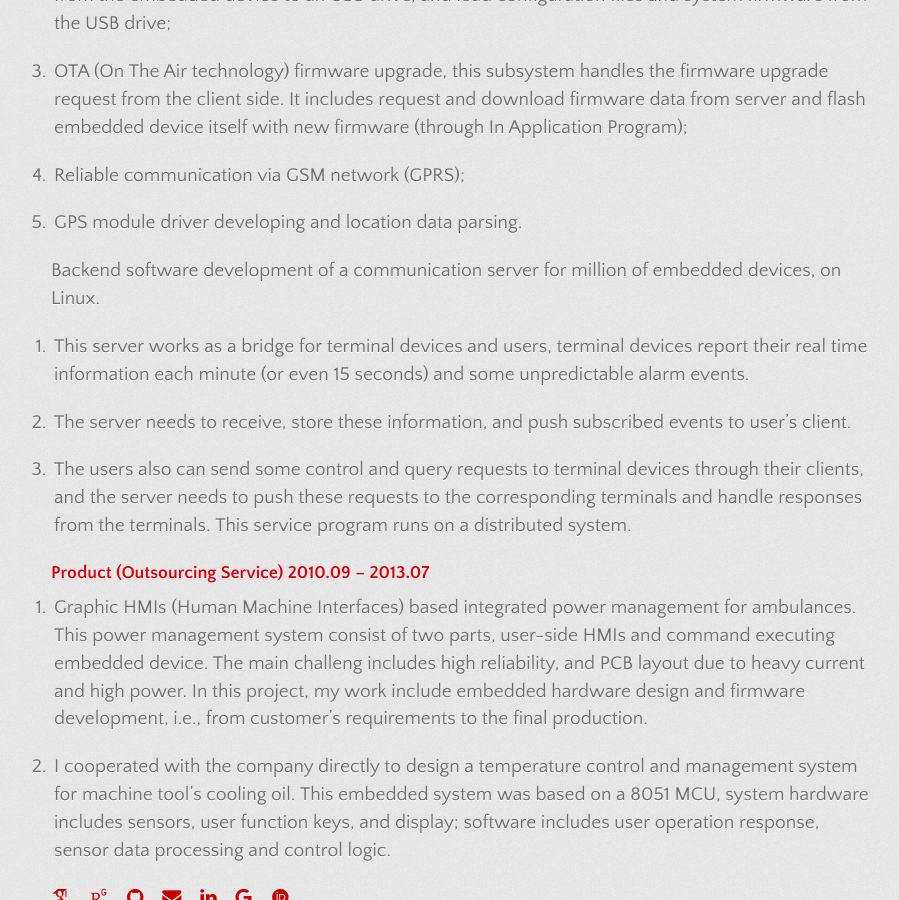
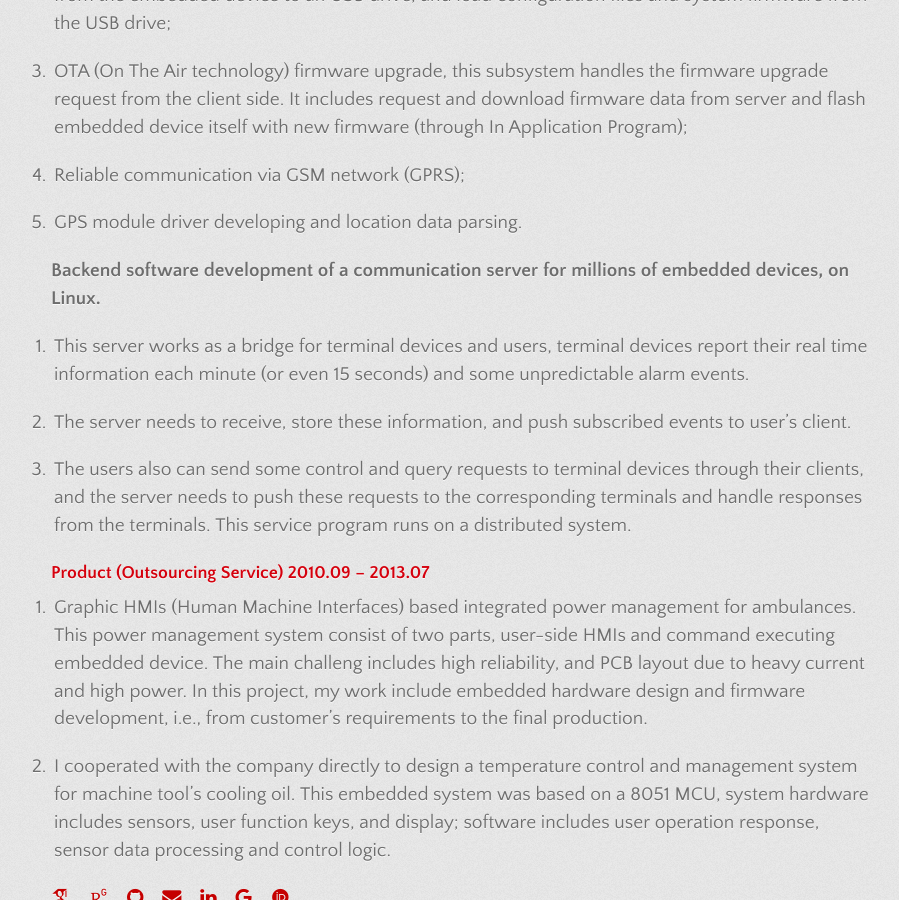
Before and after one commit to lzhengchun/lzhengchun.github.io, a Jekyll site: the page built from experience.md, in a window 1280 px wide and 900 px high, scrolled down 1464 px. Shown: the whole window, without its empty margins (179-1078 px from the left). Built offline with Jekyll 4.4.1, drawn with Linux system fonts in a browser that asks for light colours; some web fonts are replaced.

Commit message:
add, delete, polish etc.

```diff
--- a/experience.md
+++ b/experience.md
@@ -41,7 +41,7 @@
 
 ## Engineering Work Experience
 ### Software Engineer (Part-time) 2010.05 – 2013.06 | Xi'an FengLiTong Electronic CO. LTD
-Application development on an ARM Cortex-M3 with μC/OS-II platform. More specifically, I was in charge of:
+__Application development on an ARM Cortex-M3 with μC/OS-II platform. More specifically, I was in charge of:__
 
 1. μC/OS-II real-time operating system porting and public library development;
 
@@ -53,7 +53,7 @@
 
 5. GPS module driver developing and location data parsing.
 
-Backend software development of a communication server for million of embedded devices, on Linux.
+__Backend software development of a communication server for millions of embedded devices, on Linux.__
 
 1. This server works as a bridge for terminal devices and users, terminal devices report their real time information each minute (or even 15 seconds) and some unpredictable alarm events.
 
```
Also changed, not shown: index.md (+6 -2 lines).
